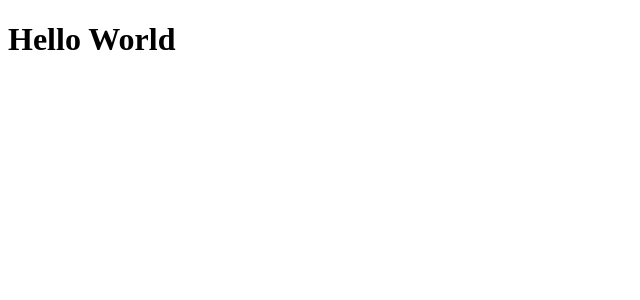
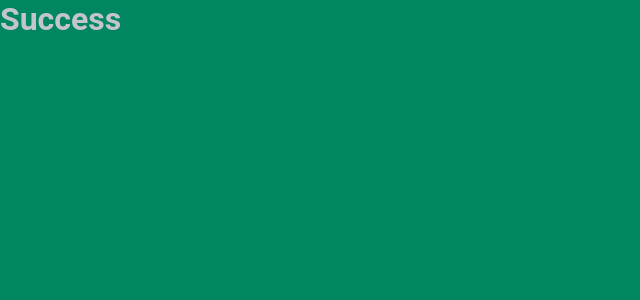
Before and after one commit to CaioScatolino/Coffee-Delivery, a React (Vite) app: page /success in a window 1280 px wide. Shown: the top 300 px of the page, without its empty margins (0-640 px from the left). Built offline with nearby package versions, Linux system fonts and the light colour scheme.

Commit message:
Iniciando o projeto, preparando estilos globais, rotas, etc

```diff
--- a/package.json
+++ b/package.json
@@ -12,6 +12,7 @@
   "dependencies": {
     "react": "^18.2.0",
     "react-dom": "^18.2.0",
+    "react-router-dom": "^6.8.2",
     "styled-components": "^5.3.8"
   },
   "devDependencies": {
--- a/src/App.tsx
+++ b/src/App.tsx
@@ -1,7 +1,16 @@
-import { useState } from 'react'
+import { BrowserRouter } from 'react-router-dom'
+import { ThemeProvider } from 'styled-components'
+import { defaultTheme } from './styles/themes/default'
+import { Router } from './Router'
+import { GlobalStyle } from './styles/global'
 
-function App() {
-  return <h1>Hello World</h1>
+export function App() {
+  return (
+    <ThemeProvider theme={defaultTheme}>
+      <BrowserRouter>
+        <Router />
+        <GlobalStyle />
+      </BrowserRouter>
+    </ThemeProvider>
+  )
 }
-
-export default App
--- /dev/null
+++ b/src/Router.tsx
@@ -0,0 +1,17 @@
+import { Routes, Route } from 'react-router-dom'
+import { Checkout } from './pages/Checkout'
+import { Home } from './pages/Home'
+import { Success } from './pages/Success'
+// import { DefaultLayout } from './layouts/DefaultLayout'
+
+export function Router() {
+  return (
+    <Routes>
+      <Route path="/">
+        <Route path="/" element={<Home />}></Route>
+        <Route path="/checkout" element={<Checkout />}></Route>
+        <Route path="/success" element={<Success />}></Route>
+      </Route>
+    </Routes>
+  )
+}
--- a/src/main.tsx
+++ b/src/main.tsx
@@ -1,6 +1,6 @@
 import React from 'react'
 import ReactDOM from 'react-dom/client'
-import App from './App'
+import { App } from './App'
 
 ReactDOM.createRoot(document.getElementById('root') as HTMLElement).render(
   <React.StrictMode>
--- /dev/null
+++ b/src/pages/Checkout/index.tsx
@@ -0,0 +1,3 @@
+export function Checkout() {
+  return <h1>Checkout</h1>
+}
--- /dev/null
+++ b/src/pages/Home/index.tsx
@@ -0,0 +1,3 @@
+export function Home() {
+  return <h1>Home</h1>
+}
--- /dev/null
+++ b/src/pages/Success/index.tsx
@@ -0,0 +1,3 @@
+export function Success() {
+  return <h1>Success</h1>
+}
--- /dev/null
+++ b/src/styles/global.ts
@@ -0,0 +1,28 @@
+import { createGlobalStyle } from 'styled-components'
+
+export const GlobalStyle = createGlobalStyle`
+
+*{
+    margin: 0;
+    padding: 0;
+    box-sizing: border-box;
+}
+
+:focus {
+    outline: 0;
+    box-shadow: 0 0 0 2px ${(props) => props.theme['green-500']}
+}
+
+body {
+    background: ${(props) => props.theme['green-500']};
+    color: ${(props) => props.theme['gray-300']};
+    -webkit-font-smoothing: antialiased;
+}
+
+body, input, textarea, button {
+    font-family: 'Roboto', sans-serif;
+    font-weight: 400;
+    font-size: 1rem;
+}
+
+`
--- /dev/null
+++ b/src/styles/themes/default.ts
@@ -0,0 +1,21 @@
+export const defaultTheme = {
+  white: '#FFF',
+
+  'gray-100': '#E1E1E6',
+  'gray-300': '#C4C4CC',
+  'gray-400': '#8D8D99',
+  'gray-500': '#7C7C8A',
+  'gray-600': '#323238',
+  'gray-700': '#29292E',
+  'gray-800': '#202024',
+  'gray-900': '#121214',
+
+  'green-300': '#00B37E',
+  'green-500': '#00875F',
+  'green-700': '#015F43',
+
+  'red-500': '#AB222E',
+  'red-700': '#7A1921',
+
+  'yellow-500': '#FBA94C',
+}
```
Also changed, not shown: src/@types/styles.d.ts (added, +8 -0 lines), 1 other file (tests, documents, lock files or other folders).
